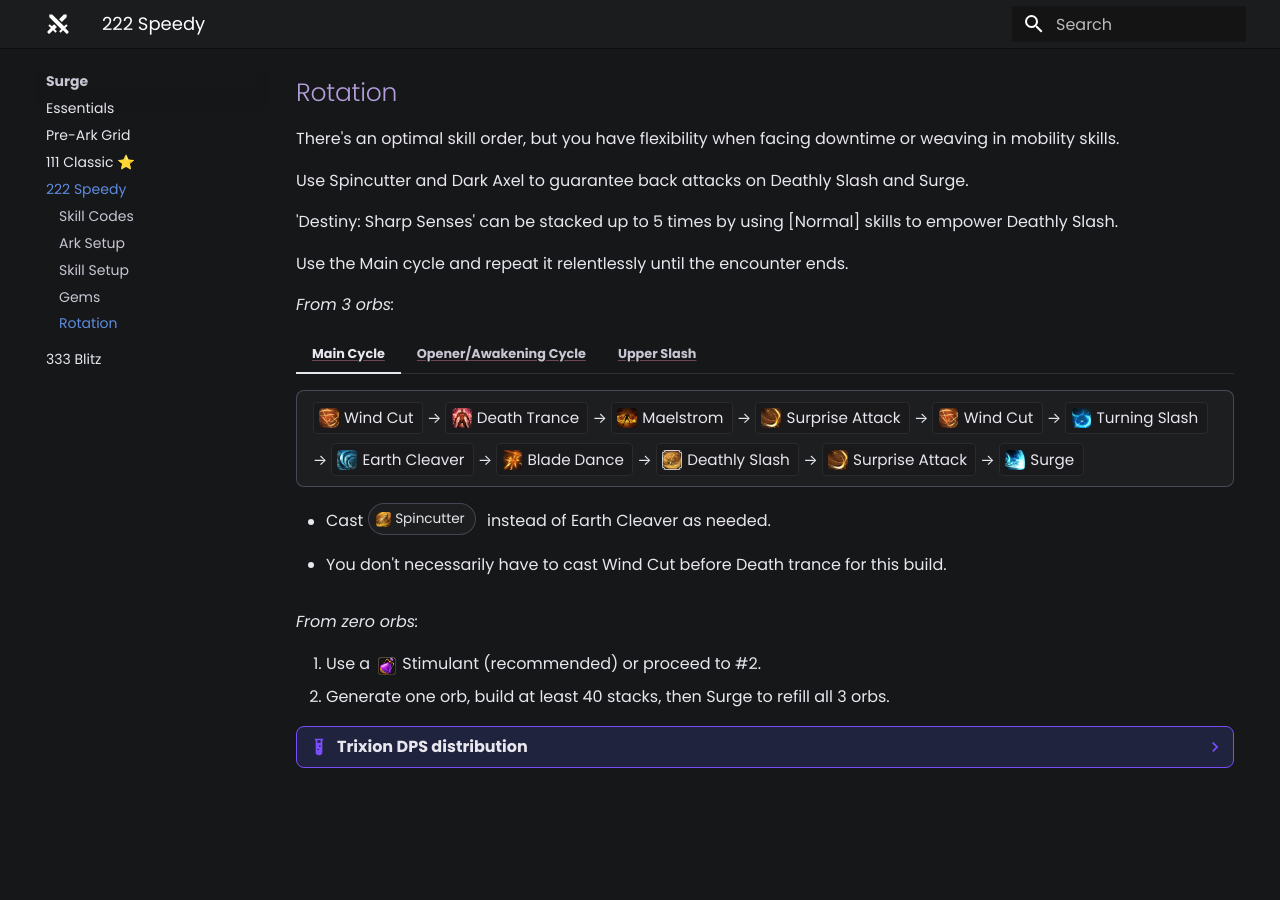
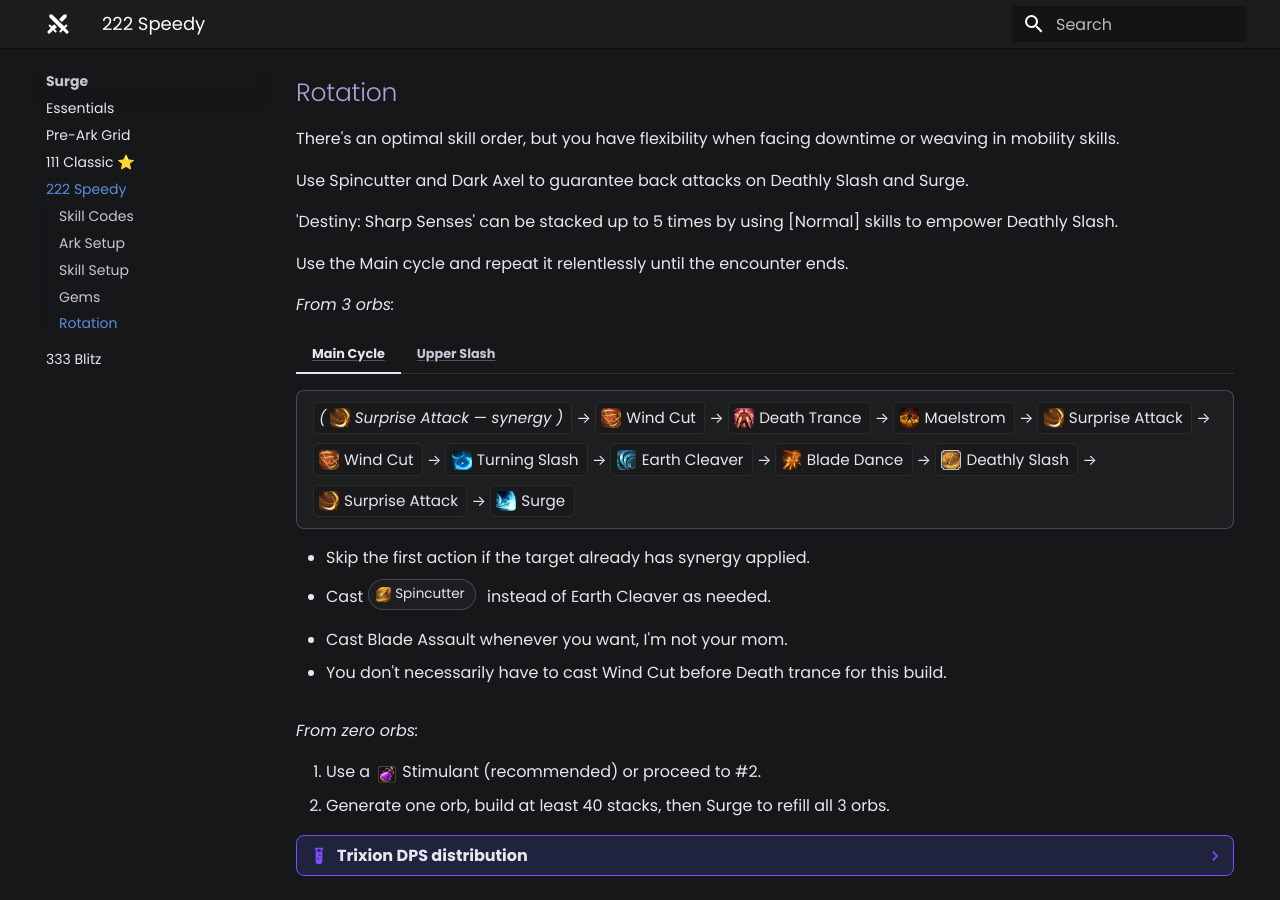
Before and after one commit to interlockme/deathblade, an MkDocs documentation site: the page built from docs/surge/222-speedy.md, in a window 1280 px wide and 900 px high, scrolled down 3598 px. Built offline with MkDocs 1.6.1 and Material for MkDocs 9.7.7, drawn with Linux system fonts in a browser that asks for light colours; before the commit the page ends 4390 px from its top, so only the background shows below that.

Commit message:
final final surge fixes

```diff
--- a/docs/surge/222-speedy.md
+++ b/docs/surge/222-speedy.md
@@ -127,29 +127,24 @@ Use the Main cycle and repeat it relentlessly until the encounter ends.
 === "Main Cycle"
 
     <div class="rotation-line" markdown>
-    <span class="skill">![](../assets/surge/icon-windcut.png)Wind Cut</span><span class="arrow"> → </span><span class="skill">![](../assets/surge/icon-deathtrance.png)Death Trance</span><span class="arrow"> → </span><span class="skill">![](../assets/surge/icon-maelstrom.png)Maelstrom</span><span class="arrow"> → </span><span class="skill">![](../assets/surge/icon-surpriseattack.png)Surprise Attack</span><span class="arrow"> → </span><span class="skill">![](../assets/surge/icon-windcut.png)Wind Cut</span><span class="arrow"> → </span><span class="skill">![](../assets/surge/icon-turningslash.png)Turning Slash</span><span class="arrow"> → </span><span class="skill">![](../assets/surge/icon-earthcleaver.png)Earth Cleaver</span><span class="arrow"> → </span><span class="skill">![](../assets/surge/icon-bladedance.png)Blade Dance</span><span class="arrow"> → </span><span class="skill">![](../assets/surge/icon-deathlyslash.png)Deathly Slash</span><span class="arrow"> → </span><span class="skill">![](../assets/surge/icon-surpriseattack.png)Surprise Attack</span><span class="arrow"> → </span><span class="skill">![](../assets/surge/icon-surge.png)Surge</span>
+    <span class="skill">*( ![](../assets/surge/icon-surpriseattack.png) Surprise Attack — synergy )*</span><span class="arrow"> → </span><span class="skill">![](../assets/surge/icon-windcut.png)Wind Cut</span><span class="arrow"> → </span><span class="skill">![](../assets/surge/icon-deathtrance.png)Death Trance</span><span class="arrow"> → </span><span class="skill">![](../assets/surge/icon-maelstrom.png)Maelstrom</span><span class="arrow"> → </span><span class="skill">![](../assets/surge/icon-surpriseattack.png)Surprise Attack</span><span class="arrow"> → </span><span class="skill">![](../assets/surge/icon-windcut.png)Wind Cut</span><span class="arrow"> → </span><span class="skill">![](../assets/surge/icon-turningslash.png)Turning Slash</span><span class="arrow"> → </span><span class="skill">![](../assets/surge/icon-earthcleaver.png)Earth Cleaver</span><span class="arrow"> → </span><span class="skill">![](../assets/surge/icon-bladedance.png)Blade Dance</span><span class="arrow"> → </span><span class="skill">![](../assets/surge/icon-deathlyslash.png)Deathly Slash</span><span class="arrow"> → </span><span class="skill">![](../assets/surge/icon-surpriseattack.png)Surprise Attack</span><span class="arrow"> → </span><span class="skill">![](../assets/surge/icon-surge.png)Surge</span>
     </div>
 
+    - Skip the first action if the target already has synergy applied.
     - Cast <span class="gem-chip">![](../assets/surge/icon-spincutter.png)Spincutter</span> instead of Earth Cleaver as needed.
+    - Cast Blade Assault whenever you want, I'm not your mom.
     - You don't necessarily have to cast Wind Cut before Death trance for this build.
-
-=== "Opener/Awakening Cycle"
-
-    <div class="rotation-line" markdown>
-    <span class="skill">![](../assets/surge/icon-deathlyslash.png)Deathly Slash</span><span class="arrow"> → </span><span class="skill">![](../assets/surge/icon-deathtrance.png)Death Trance</span><span class="arrow"> → </span><span class="skill">![](../assets/surge/icon-maelstrom.png)Maelstrom</span><span class="arrow"> → </span><span class="skill">![](../assets/surge/icon-surpriseattack.png)Surprise Attack</span><span class="arrow"> → </span><span class="skill">![](../assets/surge/icon-windcut.png)Wind Cut</span><span class="arrow"> → </span><span class="skill">![](../assets/surge/icon-turningslash.png)Turning Slash</span><span class="arrow"> → </span><span class="skill">![](../assets/surge/icon-bladedance.png)Blade Dance (Tap)</span><span class="arrow"> → </span><span class="skill">![](../assets/surge/icon-bladeassault.png)Blade Assault</span><span class="arrow"> → </span><span class="skill">![](../assets/surge/icon-deathlyslash.png)Deathly Slash</span><span class="arrow"> → </span><span class="skill">![](../assets/surge/icon-surge.png)Surge</span>
-    </div>
-
-    - Blade Dance is lightly tapped for a 'Destiny: Sharp Senses' stack.
-    - If Blade Assault is on cooldown, finish up with a regular Main cycle.
-    - Needs testing when the update arrives to NA.
 
 === "Upper Slash"
 
+    This is the Main cycle for the Upper Slash skill setup.
+
     <div class="rotation-line" markdown>
-    <span class="skill">![](../assets/surge/icon-windcut.png)Wind Cut</span><span class="arrow"> → </span><span class="skill">![](../assets/surge/icon-deathtrance.png)Death Trance</span><span class="arrow"> → </span><span class="skill">![](../assets/surge/icon-maelstrom.png)Maelstrom</span><span class="arrow"> → </span><span class="skill">![](../assets/surge/icon-surpriseattack.png)Surprise Attack</span><span class="arrow"> → </span><span class="skill">![](../assets/surge/icon-windcut.png)Wind Cut</span><span class="arrow"> → </span><span class="skill">![](../assets/surge/icon-upperslash.png)Upper Slash</span><span class="arrow"> → </span><span class="skill">![](../assets/surge/icon-turningslash.png)Turning Slash</span><span class="arrow"> → </span><span class="skill">![](../assets/surge/icon-bladedance.png)Blade Dance</span><span class="arrow"> → </span><span class="skill">![](../assets/surge/icon-deathlyslash.png)Deathly Slash</span><span class="arrow"> → </span><span class="skill">![](../assets/surge/icon-surpriseattack.png)Surprise Attack</span><span class="arrow"> → </span><span class="skill">![](../assets/surge/icon-surge.png)Surge</span>
+    <span class="skill">*( ![](../assets/surge/icon-surpriseattack.png) Surprise Attack — synergy )*</span><span class="arrow"> → </span><span class="skill">![](../assets/surge/icon-windcut.png)Wind Cut</span><span class="arrow"> → </span><span class="skill">![](../assets/surge/icon-deathtrance.png)Death Trance</span><span class="arrow"> → </span><span class="skill">![](../assets/surge/icon-maelstrom.png)Maelstrom</span><span class="arrow"> → </span><span class="skill">![](../assets/surge/icon-surpriseattack.png)Surprise Attack</span><span class="arrow"> → </span><span class="skill">![](../assets/surge/icon-windcut.png)Wind Cut</span><span class="arrow"> → </span><span class="skill">![](../assets/surge/icon-upperslash.png)Upper Slash</span><span class="arrow"> → </span><span class="skill">![](../assets/surge/icon-turningslash.png)Turning Slash</span><span class="arrow"> → </span><span class="skill">![](../assets/surge/icon-bladedance.png)Blade Dance</span><span class="arrow"> → </span><span class="skill">![](../assets/surge/icon-deathlyslash.png)Deathly Slash</span><span class="arrow"> → </span><span class="skill">![](../assets/surge/icon-surpriseattack.png)Surprise Attack</span><span class="arrow"> → </span><span class="skill">![](../assets/surge/icon-surge.png)Surge</span>
     </div>
 
-    - This is the Main cycle for the Upper Slash skill setup.
+    - Skip the first action if the target already has synergy applied.
+    - Cast Blade Assault whenever you want, I'm not your mom.
     - You don't necessarily have to cast Wind Cut before Death trance for this build.
 
 *From zero orbs:*
```
Also changed, not shown: docs/remaining-energy/313-high-floor.md (+14 -14 lines), docs/remaining-energy/333-ceiling.md (+13 -13 lines), docs/surge/111-classic.md (+6 -5 lines), docs/surge/333-blitz.md (+6 -4 lines).
